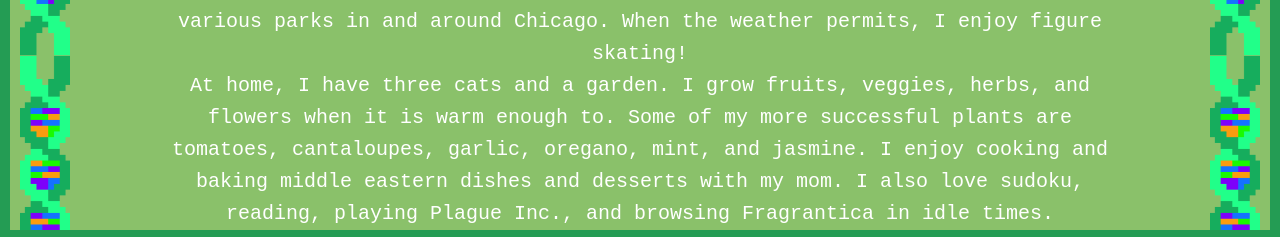
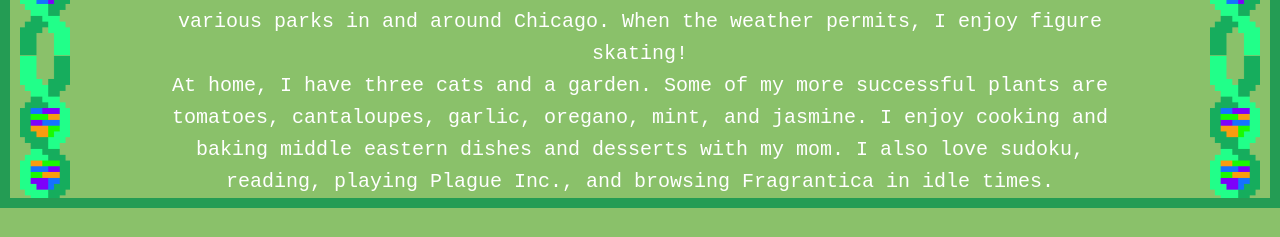
Before and after one commit to zawmbi/zawmbi.github.io, a React (Create React App) app: page /about in a window 1280 px wide. Shown: the part 815-1052 px from the top of the page. After the commit the page ends 1023 px from the top, so only its background shows below. Built offline with nearby package versions, Linux system fonts and the light colour scheme.

Commit message:
updated about me

```diff
--- a/src/pages/About.js
+++ b/src/pages/About.js
@@ -21,7 +21,7 @@ function About() {
                 For the past few years, I have committed myself to weightlifting, calisthenics, and jump-roping. Outside of the gym, I love exploring the nature paths that Illinois has to offer, particularly in the Palos Forest Preserves, or the various parks in and around Chicago. When the weather permits, I enjoy figure skating!
                 </p>
                 <p className="about-paragraph">
-                At home, I have three cats and a garden. I grow fruits, veggies, herbs, and flowers when it is warm enough to. Some of my more successful plants are tomatoes, cantaloupes, garlic, oregano, mint, and jasmine. I enjoy cooking and baking middle eastern dishes and desserts with my mom. I also love sudoku, reading, playing Plague Inc., and browsing Fragrantica in idle times.
+                At home, I have three cats and a garden. Some of my more successful plants are tomatoes, cantaloupes, garlic, oregano, mint, and jasmine. I enjoy cooking and baking middle eastern dishes and desserts with my mom. I also love sudoku, reading, playing Plague Inc., and browsing Fragrantica in idle times.
                 </p>
             </main>
         </div>
```
